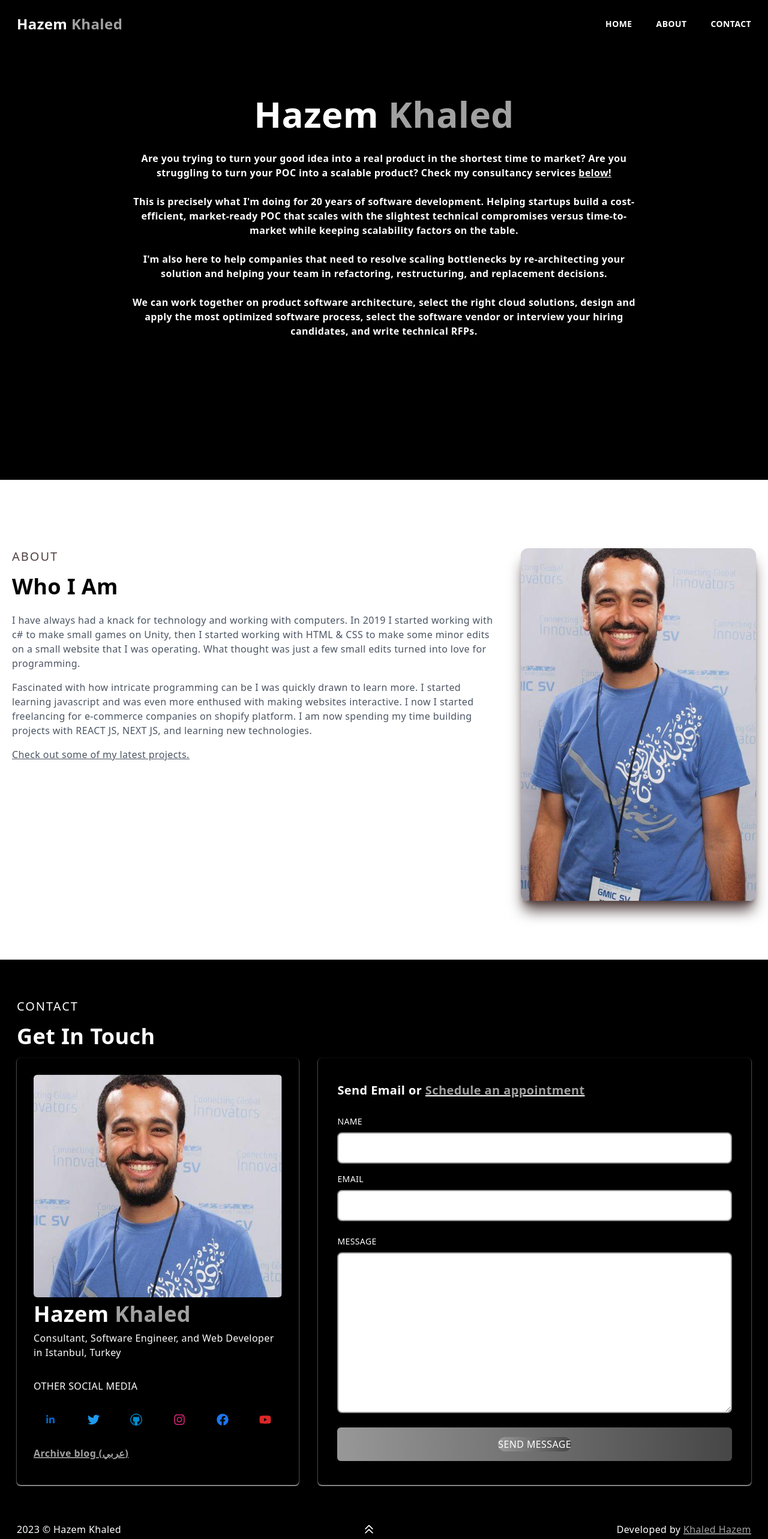
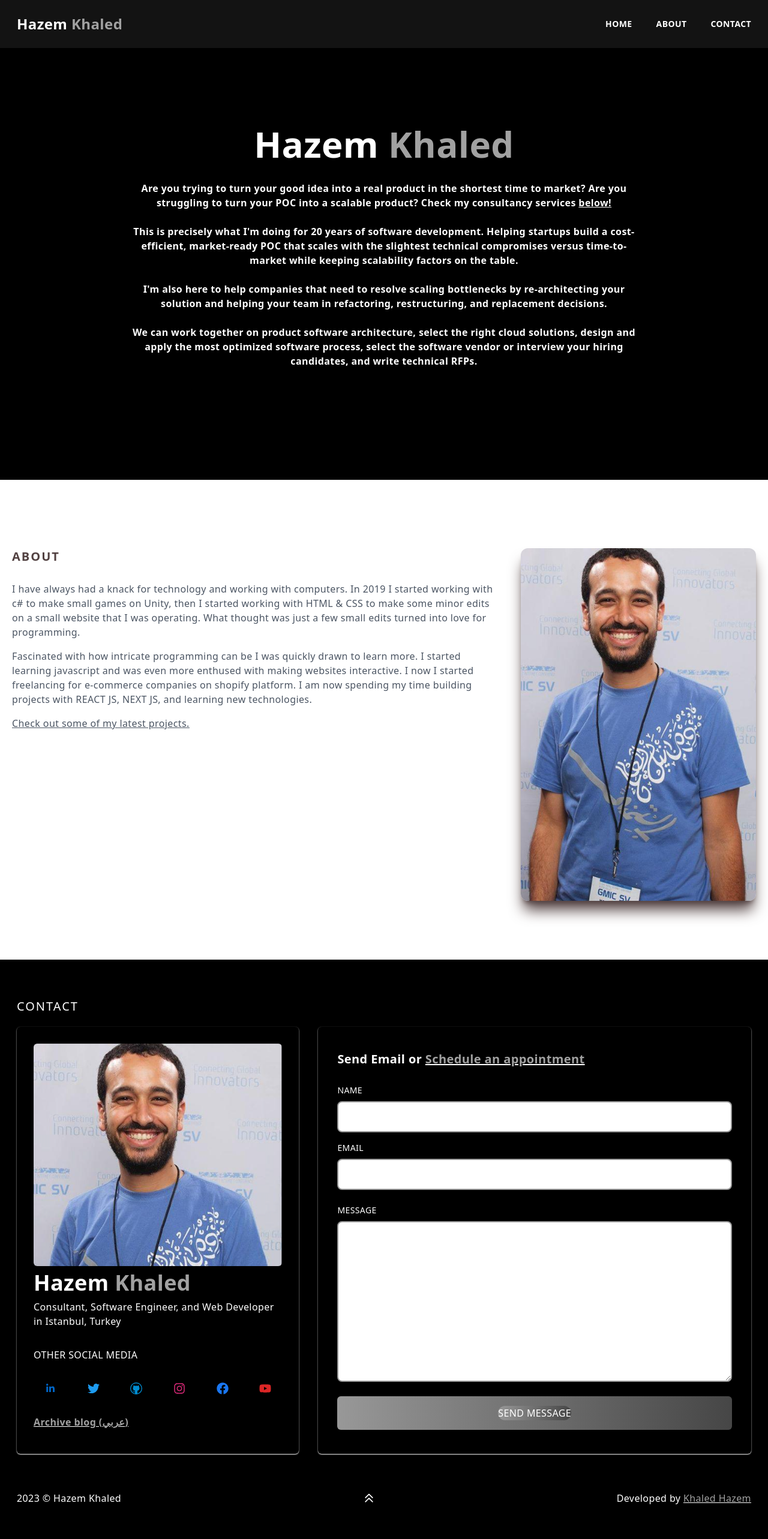
Before and after one commit to KhaledHN/hazem-portfolio, a Next.js app: page / in a window 1280 px wide. Shown: the top 2566 px of the page at 60% size. After the commit the page ends 2544 px from the top, so only its background shows below. Built offline with nearby package versions, Linux system fonts and the light colour scheme.

Commit message:
Ui enhancement

```diff
--- a/components/About.tsx
+++ b/components/About.tsx
@@ -10,10 +10,9 @@ const About = () => {
     >
       <div className="max-w-[1240px] m-auto md:grid grid-cols-3 gap-8">
         <div className="col-span-2">
-          <p className="uppercase text-xl tracking-widest text-[#524141]">
+          <h2 className="uppercase text-xl font-bold tracking-widest pb-5 text-[#524141]">
             About
-          </p>
-          <h2 className="py-4">Who I Am</h2>
+          </h2>
           <p className="py-2 text-gray-600">
             I have always had a knack for technology and working with computers.
             In 2019 I started working with c# to make small games on Unity, then
--- a/components/Contact.tsx
+++ b/components/Contact.tsx
@@ -21,12 +21,11 @@ const Contact = () => {
 
   return (
     <div id="contact" className="w-full lg:h-screen">
-      <div className="max-w-[1240px] m-auto px-2 py-16 w-full ">
+      <div className="max-w-[1240px] m-auto px-2 pt-16 pb-5 w-full ">
         <p className="text-xl tracking-widest uppercase text-white ">
           Contact
         </p>
-        <h2 className="py-4 text-white">Get In Touch</h2>
-        <div className="grid lg:grid-cols-5 gap-8">
+        <div className="grid pt-5 lg:grid-cols-5 gap-8">
           {/* left */}
           <div className="col-span-3 lg:col-span-2 w-full h-full shadow-sm shadow-white rounded-md p-4 ">
             <div className=" lg:p-3 h-full ">
--- a/components/Main.tsx
+++ b/components/Main.tsx
@@ -4,11 +4,11 @@ import Navbar from "../components/NavBar";
 
 const Main = () => {
   return (
-    <div id="home" className="w-full lg:h-screen text-center  ">
+    <div id="home" className="w-full md:h-screen text-center  ">
       <Navbar/>
-      <div className="max-w-[1240px] w-full h-full mx-auto  flex justify-center items-start ">
-        <div>
-          <h1 className="pt-20 pb-4">
+      <div className="max-w-[1240px] pt-20 pb-20 w-full h-full mx-auto flex justify-center items-center ">
+        <div className="pt-10">
+          <h1 className=" pb-4">
             Hazem <span className="text-[#a1a1a1] ">Khaled</span>
           </h1>
           <p className="py-4 max-w-[70%] font-bold m-auto">
--- a/components/NavBar/index.tsx
+++ b/components/NavBar/index.tsx
@@ -10,6 +10,13 @@ const Navbar = ( ) => {
   const [navBg, setNavBg] = useState("#ecf0f3");
   const [linkColor, setLinkColor] = useState("#1f2937");
   const router = useRouter();
+
+  useEffect(() => {
+   {
+      setNavBg("#131313");
+      setLinkColor("#1f2937");
+    }
+  },);
 
 
   const handleNav = () => {
@@ -27,8 +34,12 @@ const Navbar = ( ) => {
   }, []);
 
   return (
-    <div className=" bg-black h-20 "
->
+    <div
+      style={{ backgroundColor: `${navBg}` }}
+      className={`${
+        shadow ? "shadow-xl" : ""
+      } fixed w-full h-20 z-[100] duration-200`}
+    >
 
       <div className="flex justify-between items-center w-full h-full px-2 2xl:px-16">
 
```
